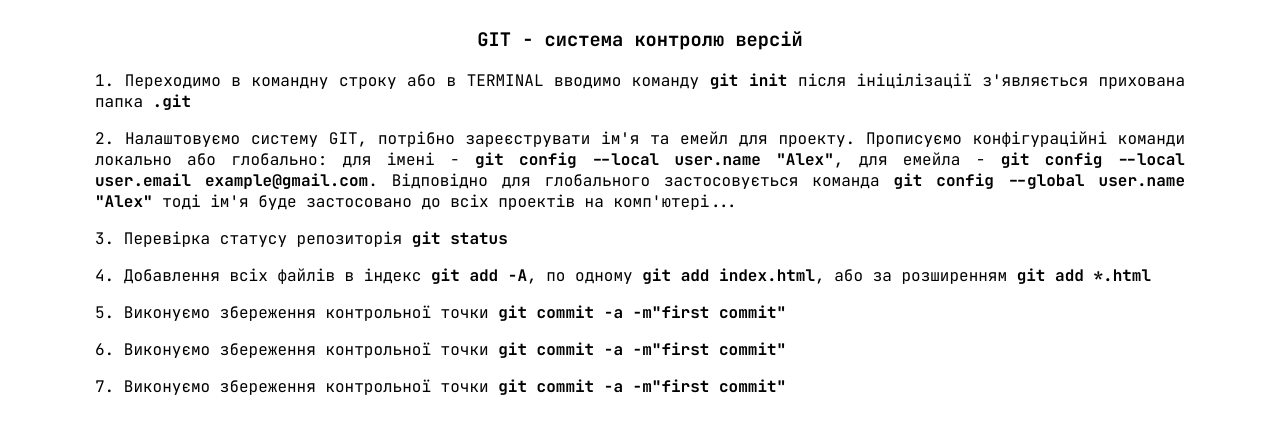
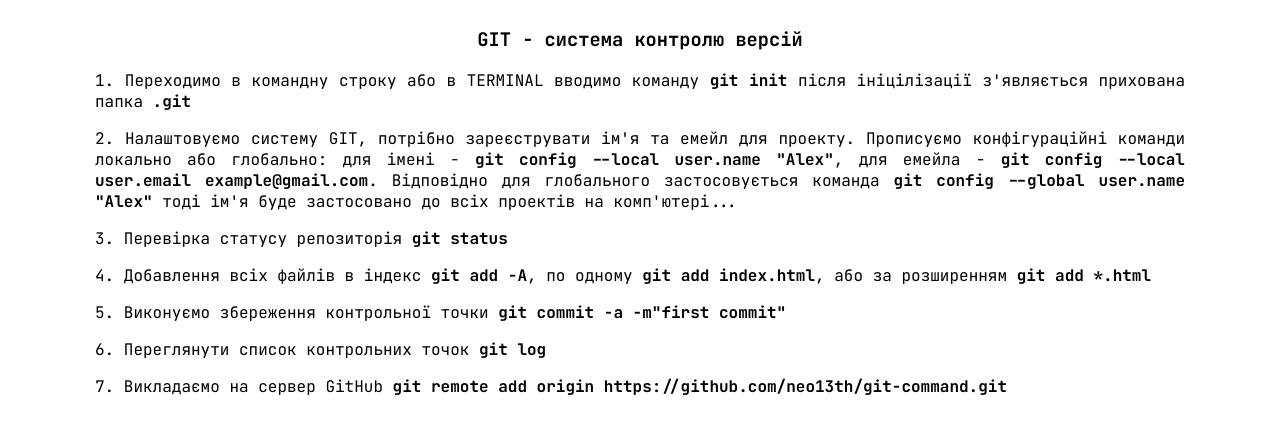
Before and after one commit to neo13th/git-command, a plain HTML site: page index.html in a window 1280 px wide. Drawn offline with Linux system fonts and the light colour scheme.

Commit message:
second commit

```diff
--- a/index.html
+++ b/index.html
@@ -15,8 +15,8 @@
             <p>3. Перевірка статусу репозиторія <b>git status</b> </p>
             <p>4. Добавлення  всіх файлів в індекс <b>git add -A</b>, по одному <b>git add index.html</b>, або за розширенням <b>git add *.html</b></p>
             <p>5. Виконуємо збереження контрольної точки <b>git commit -a -m"first commit"</b></p>
-            <p>6. Виконуємо збереження контрольної точки <b>git commit -a -m"first commit"</b></p>
-            <p>7. Виконуємо збереження контрольної точки <b>git commit -a -m"first commit"</b></p>
+            <p>6. Переглянути список контрольних точок <b>git log</b></p>
+            <p>7. Викладаємо на сервер GitHub <b>git remote add origin https://github.com/neo13th/git-command.git</b></p>
         </div>
     </div>
 </body>
```
